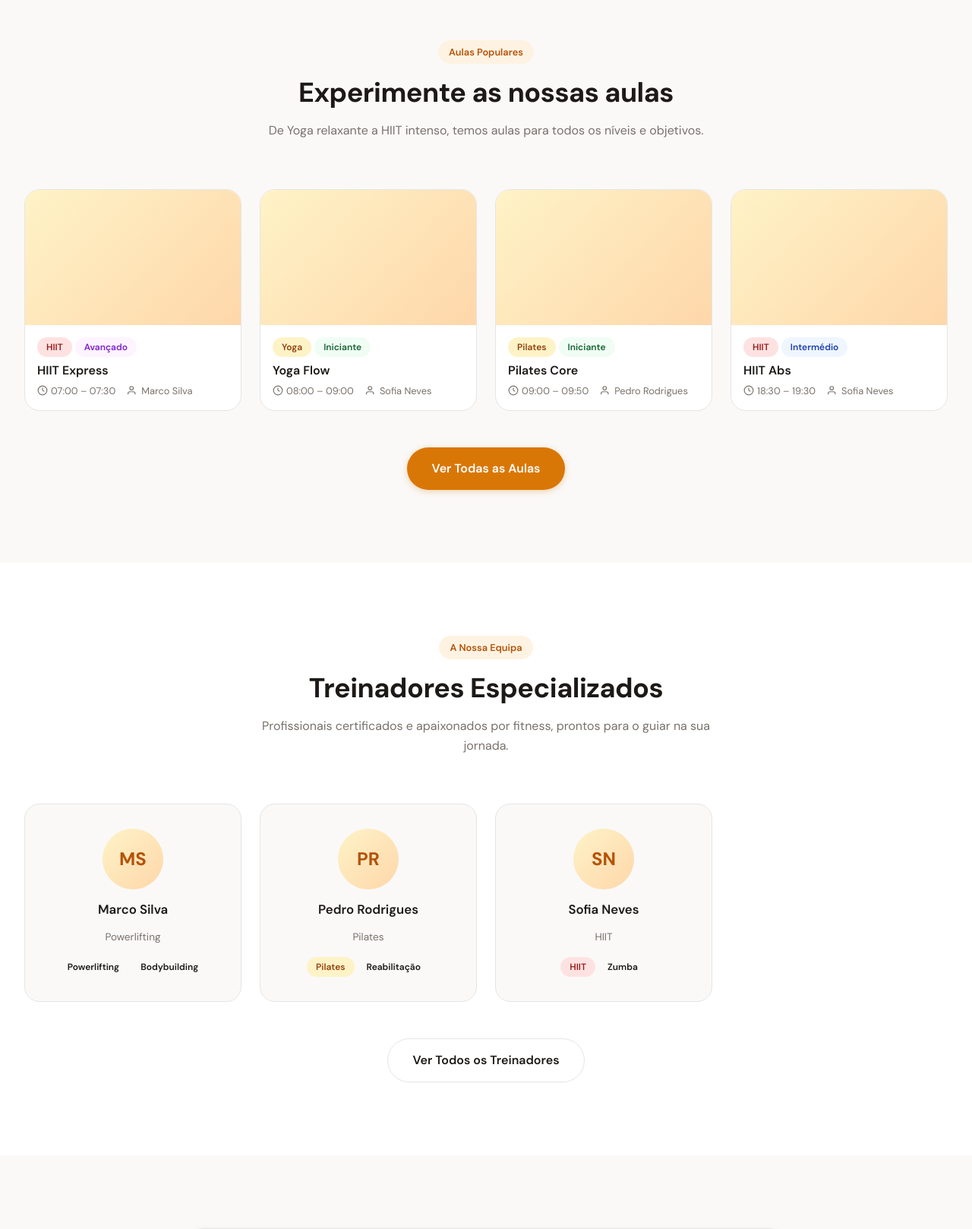
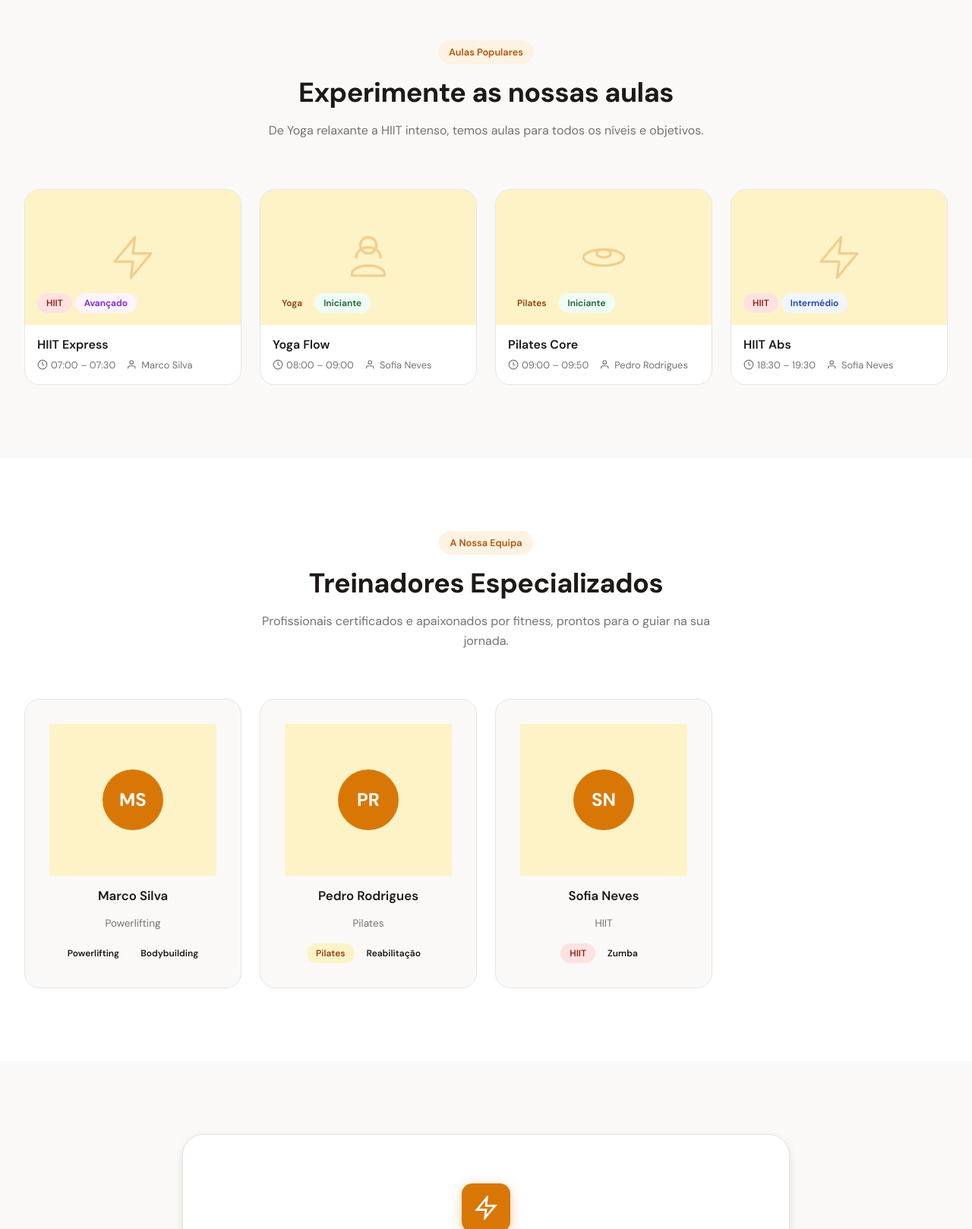
Before and after one commit to FEUP-LTW-2026/ltw-project-ltw01g06, a PHP site: page / in a window 1280 px wide. Shown: the part 1929-3547 px from the top of the page at 76% size. Run offline with PHP 8.4, Linux system fonts and the light colour scheme; data comes from the database, SQL or seed files in the repository.

Commit message:
Refactor do index.php

```diff
--- a/css/pages/home.css
+++ b/css/pages/home.css
@@ -386,8 +386,27 @@
 .class-card__image {
   width: 100%;
   aspect-ratio: 16/10;
-  object-fit: cover;
-  background: linear-gradient(135deg, var(--color-primary-light) 0%, #fed7aa 100%);
+  background: var(--color-primary-light);
+  position: relative;
+  display: flex;
+  align-items: center;
+  justify-content: center;
+  overflow: hidden;
+}
+
+.class-card__image-icon {
+  width: 64px;
+  height: 64px;
+  color: var(--color-primary);
+  opacity: 0.3;
+}
+
+.class-card__image-tags {
+  position: absolute;
+  bottom: var(--space-md);
+  left: var(--space-md);
+  display: flex;
+  gap: var(--space-xs);
 }
 
 .class-card__content {
@@ -467,13 +486,22 @@
   width: 80px;
   height: 80px;
   border-radius: var(--radius-full);
-  background: linear-gradient(135deg, var(--color-primary-light) 0%, #fed7aa 100%);
+  background: var(--color-primary);
   display: flex;
   align-items: center;
   justify-content: center;
   font-size: 1.5rem;
   font-weight: 700;
-  color: var(--color-primary-dark);
+  color: white;
+}
+
+.trainer-card__image {
+  width: 100%;
+  height: 200px;
+  background: var(--color-primary-light);
+  display: flex;
+  align-items: center;
+  justify-content: center;
 }
 
 .trainer-card__name {
--- a/index.php
+++ b/index.php
@@ -11,9 +11,7 @@ $session  = new Session();
 $db       = getDatabaseConnection();
 $classes  = array_slice(GymClass::getAllClasses($db), 0, 4);
 $trainers = TrainerProfile::getAllProfiles($db);
-
-$totalClasses  = count(GymClass::getAllClasses($db));
-$totalTrainers = count($trainers);
+$total    = count(GymClass::getAllClasses($db));
 
 drawHeader($session, 'Fitness & Wellness', '', 'css/pages/home.css', true);
 ?>
@@ -22,23 +20,19 @@ drawHeader($session, 'Fitness & Wellness', '', 'css/pages/home.css', true);
 <section class="hero">
     <div class="hero__container">
         <div class="hero__content">
-
             <div class="hero__badge">
                 <svg viewBox="0 0 24 24" fill="none" stroke="currentColor" stroke-width="2">
                     <path d="M13 2L3 14h9l-1 8 10-12h-9l1-8z"/>
                 </svg>
                 Novo: Aulas de Yoga ao ar livre
             </div>
-
             <h1 class="hero__title">
                 Encontre o seu <span>Equilíbrio</span> perfeito
             </h1>
-
             <p class="hero__subtitle">
                 Transforme a sua vida com aulas de fitness personalizadas, treinadores especializados
                 e um ambiente motivador. A sua jornada para uma vida mais saudável começa aqui.
             </p>
-
             <div class="hero__actions">
                 <?php if ($session->isLoggedIn()): ?>
                     <a href="pages/schedule.php" class="btn btn--primary btn--large">
@@ -49,7 +43,7 @@ drawHeader($session, 'Fitness & Wellness', '', 'css/pages/home.css', true);
                     </a>
                     <a href="pages/dashboard.php" class="btn btn--secondary btn--large">Dashboard</a>
                 <?php else: ?>
-                    <a href="pages/register.php" class="btn btn--primary btn--large">
+                    <a href="pages/login.php" class="btn btn--primary btn--large">
                         <svg viewBox="0 0 24 24" fill="none" stroke="currentColor" stroke-width="2">
                             <path d="M5 12h14M12 5l7 7-7 7"/>
                         </svg>
@@ -58,23 +52,21 @@ drawHeader($session, 'Fitness & Wellness', '', 'css/pages/home.css', true);
                     <a href="#features" class="btn btn--secondary btn--large">Saber Mais</a>
                 <?php endif; ?>
             </div>
-
             <div class="hero__stats">
                 <div class="hero__stat">
                     <span class="hero__stat-value">500+</span>
                     <span class="hero__stat-label">Membros Ativos</span>
                 </div>
                 <div class="hero__stat">
-                    <span class="hero__stat-value"><?= $totalClasses ?>+</span>
+                    <span class="hero__stat-value"><?= $total ?>+</span>
                     <span class="hero__stat-label">Aulas Semanais</span>
                 </div>
                 <div class="hero__stat">
-                    <span class="hero__stat-value"><?= $totalTrainers ?></span>
+                    <span class="hero__stat-value"><?= count($trainers) ?></span>
                     <span class="hero__stat-label">Treinadores Expert</span>
                 </div>
             </div>
         </div>
-
         <div class="hero__visual">
             <div class="hero__image-container">
                 <div class="hero__image" aria-label="Pessoa a fazer exercício"></div>
@@ -87,12 +79,12 @@ drawHeader($session, 'Fitness & Wellness', '', 'css/pages/home.css', true);
                     </svg>
                 </div>
                 <div class="hero__card-text">
-                    <span class="hero__card-value"><?= $totalClasses ?></span>
+                    <span class="hero__card-value"><?= $total ?></span>
                     <span class="hero__card-label">Aulas Hoje</span>
                 </div>
             </div>
             <div class="hero__card hero__card--streak">
-                <div class="hero__card-icon" style="margin:0 auto var(--space-sm);">
+                <div class="hero__card-icon" style="margin:0 auto var(--space-sm)">
                     <svg viewBox="0 0 24 24" fill="none" stroke="currentColor" stroke-width="2">
                         <path d="M13 2L3 14h9l-1 8 10-12h-9l1-8z"/>
                     </svg>
@@ -175,7 +167,8 @@ drawHeader($session, 'Fitness & Wellness', '', 'css/pages/home.css', true);
                     <svg viewBox="0 0 24 24" fill="none" stroke="currentColor" stroke-width="2">
                         <path d="M17 21v-2a4 4 0 0 0-4-4H5a4 4 0 0 0-4 4v2"/>
                         <circle cx="9" cy="7" r="4"/>
-                        <path d="M23 21v-2a4 4 0 0 0-3-3.87M16 3.13a4 4 0 0 1 0 7.75"/>
+                        <path d="M23 21v-2a4 4 0 0 0-3-3.87"/>
+                        <path d="M16 3.13a4 4 0 0 1 0 7.75"/>
                     </svg>
                 </div>
                 <h3 class="feature-card__title">Comunidade Motivadora</h3>
@@ -201,7 +194,7 @@ drawHeader($session, 'Fitness & Wellness', '', 'css/pages/home.css', true);
     </div>
 </section>
 
-<!-- ── Aulas em destaque (dados reais) ── -->
+<!-- ── Classes Preview (dados reais) ── -->
 <section class="classes-preview" id="classes">
     <div class="classes-preview__container">
         <header class="section-header">
@@ -220,14 +213,32 @@ drawHeader($session, 'Fitness & Wellness', '', 'css/pages/home.css', true);
                     'advanced'     => 'Avançado',
                     default        => ucfirst($class->level)
                 };
+            // Ícone SVG por tipo de aula
+            $icons = [
+                'yoga'     => '<path d="M12 2a4 4 0 1 0 0 8 4 4 0 0 0 0-8zm0 14c-4.418 0-8 1.79-8 4v1h16v-1c0-2.21-3.582-4-8-4z"/><path d="M6 12c0-3 2.686-5 6-5s6 2 6 5"/>',
+                'hiit'     => '<path d="M13 2L3 14h9l-1 8 10-12h-9l1-8z"/>',
+                'spinning' => '<circle cx="12" cy="12" r="10"/><path d="M12 8v4l3 3"/><path d="M12 2v2M12 20v2M4.93 4.93l1.41 1.41M17.66 17.66l1.41 1.41M2 12h2M20 12h2"/>',
+                'pilates'  => '<ellipse cx="12" cy="12" rx="10" ry="4"/><path d="M12 8c-2 0-3.5.9-3.5 2S10 12 12 12s3.5-.9 3.5-2S14 8 12 8z"/>',
+                'zumba'    => '<path d="M9 18V5l12-2v13"/><circle cx="6" cy="18" r="3"/><circle cx="18" cy="16" r="3"/>',
+                'weights'  => '<path d="M6 4v6M6 14v6M18 4v6M18 14v6M3 7h6M15 7h6M3 17h6M15 17h6"/>',
+                'default'  => '<path d="M6 4v6M6 14v6M18 4v6M18 14v6M3 7h6M15 7h6M3 17h6M15 17h6"/>',
+            ];
+            $typeKey = strtolower(str_replace(' ', '', $class->type));
+            $iconPath = $icons[$typeKey] ?? $icons['default'];
             ?>
                 <article class="class-card">
-                    <div class="class-card__image" aria-label="Aula de <?= htmlspecialchars($class->name) ?>"></div>
-                    <div class="class-card__content">
-                        <div class="class-card__tags">
+                    <div class="class-card__image">
+                        <svg class="class-card__image-icon" viewBox="0 0 24 24"
+                             fill="none" stroke="currentColor" stroke-width="1.2"
+                             stroke-linecap="round" stroke-linejoin="round">
+                            <?= $iconPath ?>
+                        </svg>
+                        <div class="class-card__image-tags">
                             <span class="tag tag--<?= $typeSlug ?>"><?= htmlspecialchars($class->type) ?></span>
                             <span class="tag tag--<?= htmlspecialchars($class->level) ?>"><?= $levelLabel ?></span>
                         </div>
+                    </div>
+                    <div class="class-card__content">
                         <h3 class="class-card__title"><?= htmlspecialchars($class->name) ?></h3>
                         <div class="class-card__meta">
                             <span>
@@ -251,16 +262,10 @@ drawHeader($session, 'Fitness & Wellness', '', 'css/pages/home.css', true);
                 </article>
             <?php endforeach; ?>
         </div>
-        <div style="text-align:center;margin-top:var(--space-2xl);">
-            <a href="pages/<?= $session->isLoggedIn() ? 'schedule' : 'login' ?>.php"
-               class="btn btn--primary btn--large">
-                Ver Todas as Aulas
-            </a>
-        </div>
     </div>
 </section>
 
-<!-- ── Treinadores (dados reais) ── -->
+<!-- ── Trainers (dados reais) ── -->
 <section class="trainers" id="trainers">
     <div class="trainers__container">
         <header class="section-header">
@@ -280,7 +285,9 @@ drawHeader($session, 'Fitness & Wellness', '', 'css/pages/home.css', true);
                 $specs = $trainer->getSpecializationsArray();
             ?>
                 <div class="trainer-card">
-                    <div class="trainer-card__avatar"><?= htmlspecialchars($initials) ?></div>
+                    <div class="trainer-card__image">
+                        <div class="trainer-card__avatar"><?= htmlspecialchars($initials) ?></div>
+                    </div>
                     <h3 class="trainer-card__name"><?= htmlspecialchars($trainer->fullName ?? '') ?></h3>
                     <?php if (!empty($specs)): ?>
                         <p class="trainer-card__specialty"><?= htmlspecialchars($specs[0]) ?></p>
@@ -298,11 +305,6 @@ drawHeader($session, 'Fitness & Wellness', '', 'css/pages/home.css', true);
                     <?php endif; ?>
                 </div>
             <?php endforeach; ?>
-        </div>
-        <div style="text-align:center;margin-top:var(--space-2xl);">
-            <a href="pages/trainers.php" class="btn btn--secondary btn--large">
-                Ver Todos os Treinadores
-            </a>
         </div>
     </div>
 </section>
@@ -339,9 +341,7 @@ drawHeader($session, 'Fitness & Wellness', '', 'css/pages/home.css', true);
                         </svg>
                         Criar Conta Grátis
                     </a>
-                    <a href="#features" class="btn btn--secondary btn--large">
-                        Ver Funcionalidades
-                    </a>
+                    <a href="#features" class="btn btn--secondary btn--large">Ver Funcionalidades</a>
                 <?php endif; ?>
             </div>
         </div>
```
